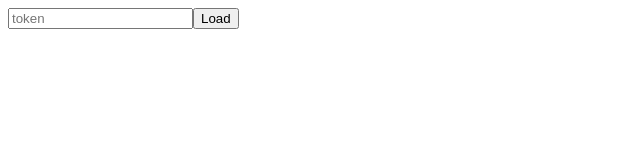
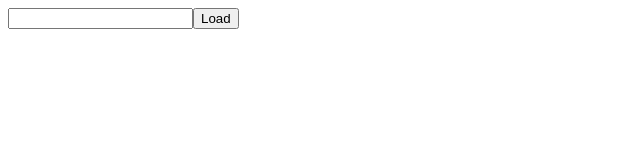
Before and after one commit to gcapell/replicant, an Angular app in the folder ui/: page / in a window 1280 px wide. Shown: the top 160 px of the page, without its empty margins (0-640 px from the left). Built offline with nearby package versions, Linux system fonts and the light colour scheme.

Commit message:
cache auth token in local storage.

```diff
--- a/ui/src/app/user/user.html
+++ b/ui/src/app/user/user.html
@@ -1,4 +1,4 @@
-<input #tokenBox type="text" placeholder="token" name="token" (keyup.enter)="loadUser(tokenBox.value)" />
+<input #tokenBox type="text" [value]="token()" name="token" (keyup.enter)="loadUser(tokenBox.value)" />
 
 <button (click)="loadUser(tokenBox.value)">Load</button>
 
--- a/ui/src/app/user/user.ts
+++ b/ui/src/app/user/user.ts
@@ -29,6 +29,7 @@ export class User {
   protected readonly http = inject(HttpClient);
   protected readonly accountData = signal<AccountData|null>(null);
   protected readonly errorMessage = signal<unknown>(null);
+  protected readonly token = signal(localStorage.getItem('token') ?? '');
 
   protected loadUser(token: string) {
     this.http.get<AccountData>(`/v1/accounts/me`, {
@@ -37,6 +38,7 @@ export class User {
       }
     }).subscribe({
       next: (accountData) => {
+        localStorage.setItem('token', token);
         this.accountData.set(accountData);
         console.log('User loaded:', accountData);
       },
```
